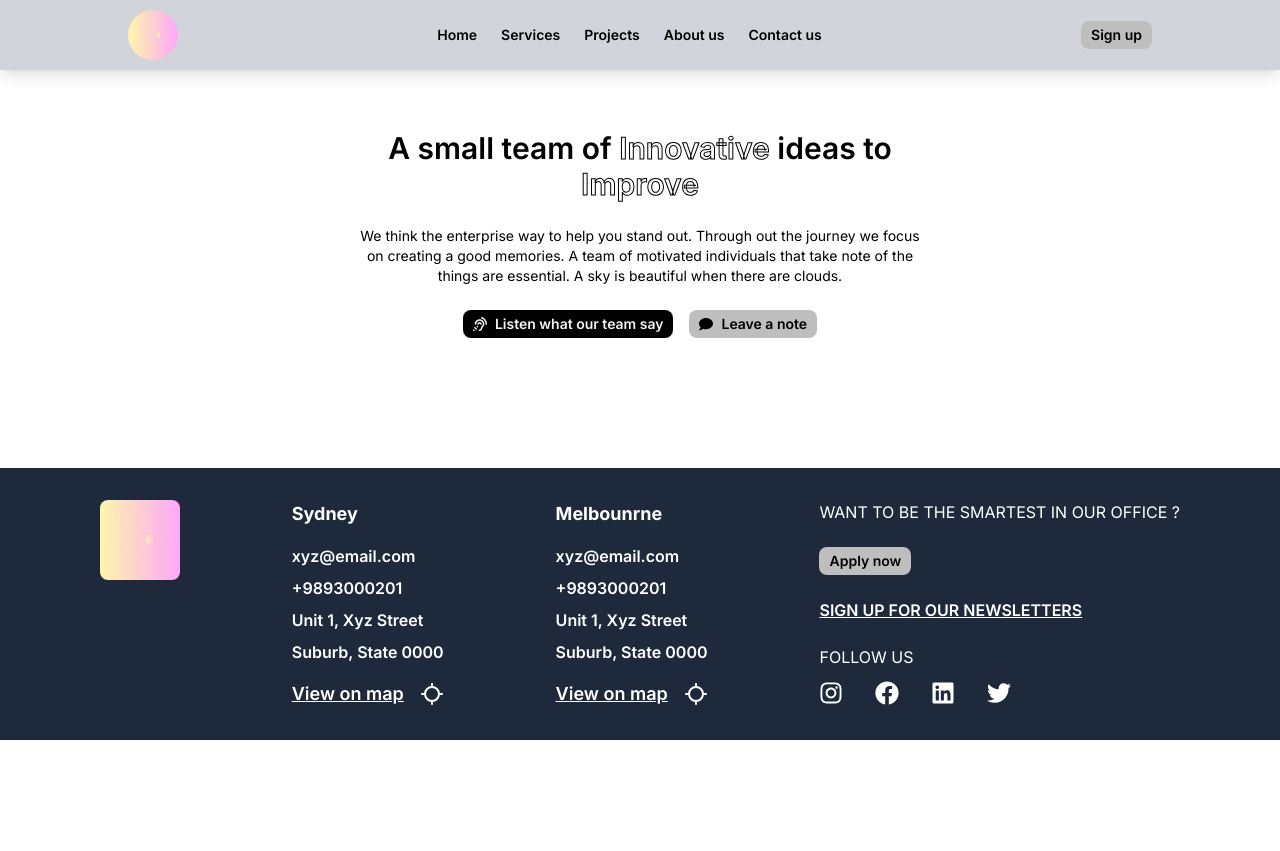
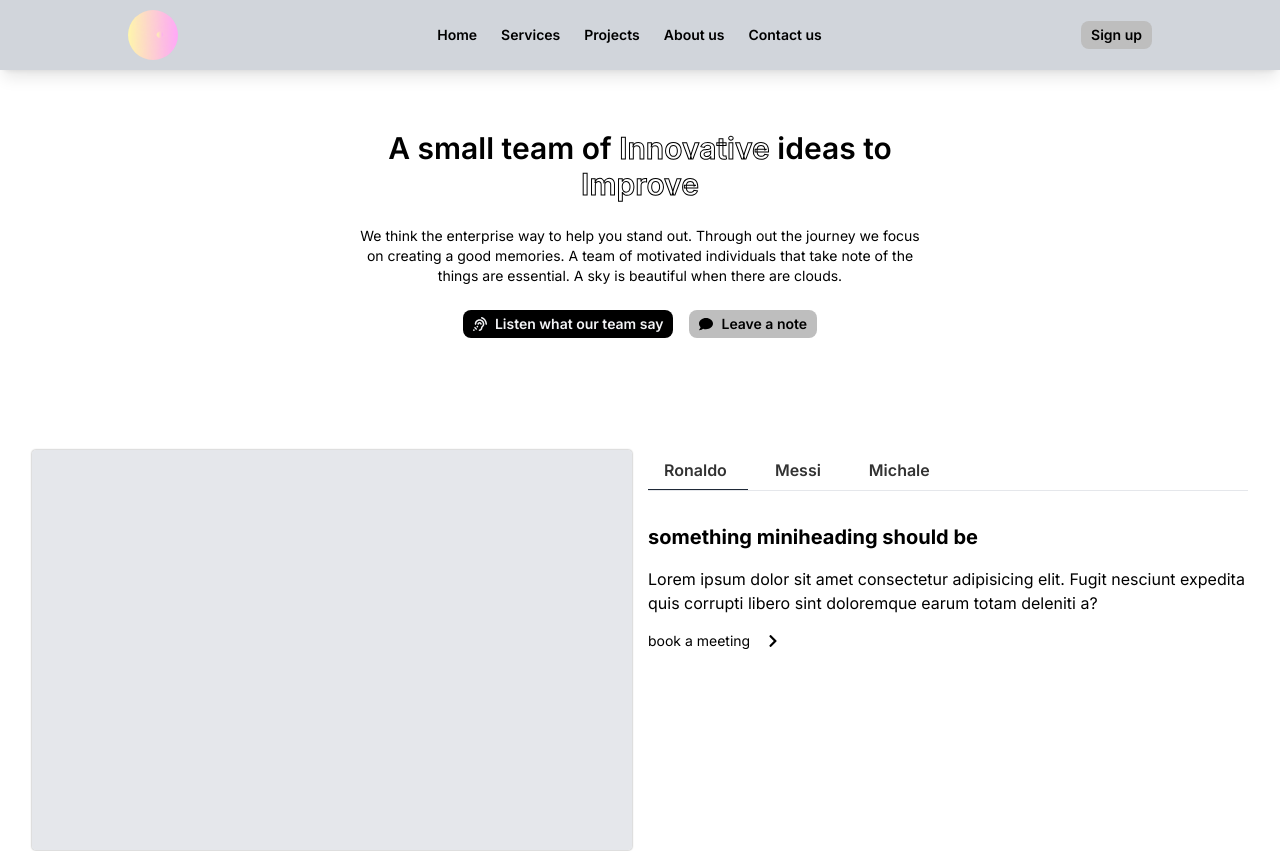
Before and after one commit to Krisna07/Digithink, a Next.js app: page /about in a window 1280 px wide. Shown: the top 851 px of the page. Before the commit the page ends 800 px from the top, so only its background shows below. Built offline with nearby package versions, Linux system fonts and the light colour scheme.

Commit message:
mini nav setup

```diff
--- /dev/null
+++ b/src/app/about/Teamspitch.tsx
@@ -0,0 +1,68 @@
+"use client";
+import React, { useEffect, useRef } from "react";
+import { FaChevronRight } from "react-icons/fa";
+
+const Teamspitch = () => {
+  const teamspitchObj = [
+    {
+      name: "Michale",
+    },
+    {
+      name: "Ronaldo",
+    },
+    {
+      name: "Messi",
+    },
+  ];
+  const menuRefs = [useRef(null), useRef(null), useRef(null)];
+  const menuRef = useRef(undefined);
+  //   useEffect(() => {
+  //     const menupos = menuRef ? menuRef.current.getBoundingClientRect() : "";
+  //     console.log(menupos);
+  //   }, []);
+  return (
+    <div className="tablet:flex grid items-start gap-4 p-4 box-border">
+      <div className=" box-border rounded overflow-hidden shadow-[0_0_2px_0_gray]">
+        <div className="tablet:w-[600px] tablet:h-[400px] w-full h-[300px] bg-gray-200 "></div>
+      </div>
+      <div className="tablet:w-[600px] grid gap-8 overflow-hidden">
+        <div className="flex gap-4 relative border-b-[1px] ">
+          <span
+            className="opacity-[0.8] w-fit py-2 p-4 hover:opacity-1 transition-all font-semibold"
+            refs={menuRefs[0]}>
+            Ronaldo
+          </span>
+          <span
+            className="opacity-[0.8] w-fit py-2 p-4 hover:opacity-1 transition-all font-semibold"
+            refs={menuRefs[1]}>
+            Messi
+          </span>
+          <span
+            className="opacity-[0.8] w-fit py-2 p-4 hover:opacity-1 transition-all font-semibold"
+            refs={menuRefs[2]}>
+            Michale
+          </span>
+
+          <span className="w-[100px] h-px bg-gray-800 absolute bottom-0 left-[0px]"></span>
+        </div>
+        <div className="w-full flex">
+          <div className="grid gap-4">
+            <h2 className="font-bold text-xl">
+              something miniheading should be{" "}
+            </h2>
+            <p>
+              Lorem ipsum dolor sit amet consectetur adipisicing elit. Fugit
+              nesciunt expedita quis corrupti libero sint doloremque earum totam
+              deleniti a?
+            </p>
+            <span className="flex gap-4 place-items-center w-fit text-sm">
+              book a meeting <FaChevronRight />
+            </span>
+          </div>
+        </div>
+      </div>
+    </div>
+  );
+};
+
+export default Teamspitch;
--- a/src/app/about/page.tsx
+++ b/src/app/about/page.tsx
@@ -2,18 +2,21 @@ import React from "react";
 import Button from "../Components/Button";
 import {
   FaAssistiveListeningSystems,
+  FaChevronRight,
   FaComment,
   FaCommentAlt,
+  FaMeetup,
 } from "react-icons/fa";
+import Teamspitch from "./Teamspitch";
 
 const page = () => {
   return (
     <div className="grid place-items-center gap-8">
-      <div className="tablet:w-[600px] grid text-center gap-6 place-items-center py-16 px-4">
-        <h2 className=" text-3xl text-center font-semibold">
+      <div className="tablet:w-[600px] w-full grid text-center gap-6 place-items-center py-16 px-4">
+        <h2 className="w-full text-3xl text-center font-semibold">
           A small team of{" "}
           <span className="text-transparent textStroke">Innovative</span> ideas
-          to <br /> <span className="text-transparent textStroke">Improve</span>
+          to <span className="text-transparent textStroke">Improve</span>
         </h2>
         <p className="text-sm">
           We think the enterprise way to help you stand out. Through out the
@@ -38,6 +41,7 @@ const page = () => {
           />
         </div>
       </div>
+      <Teamspitch />
     </div>
   );
 };
```
